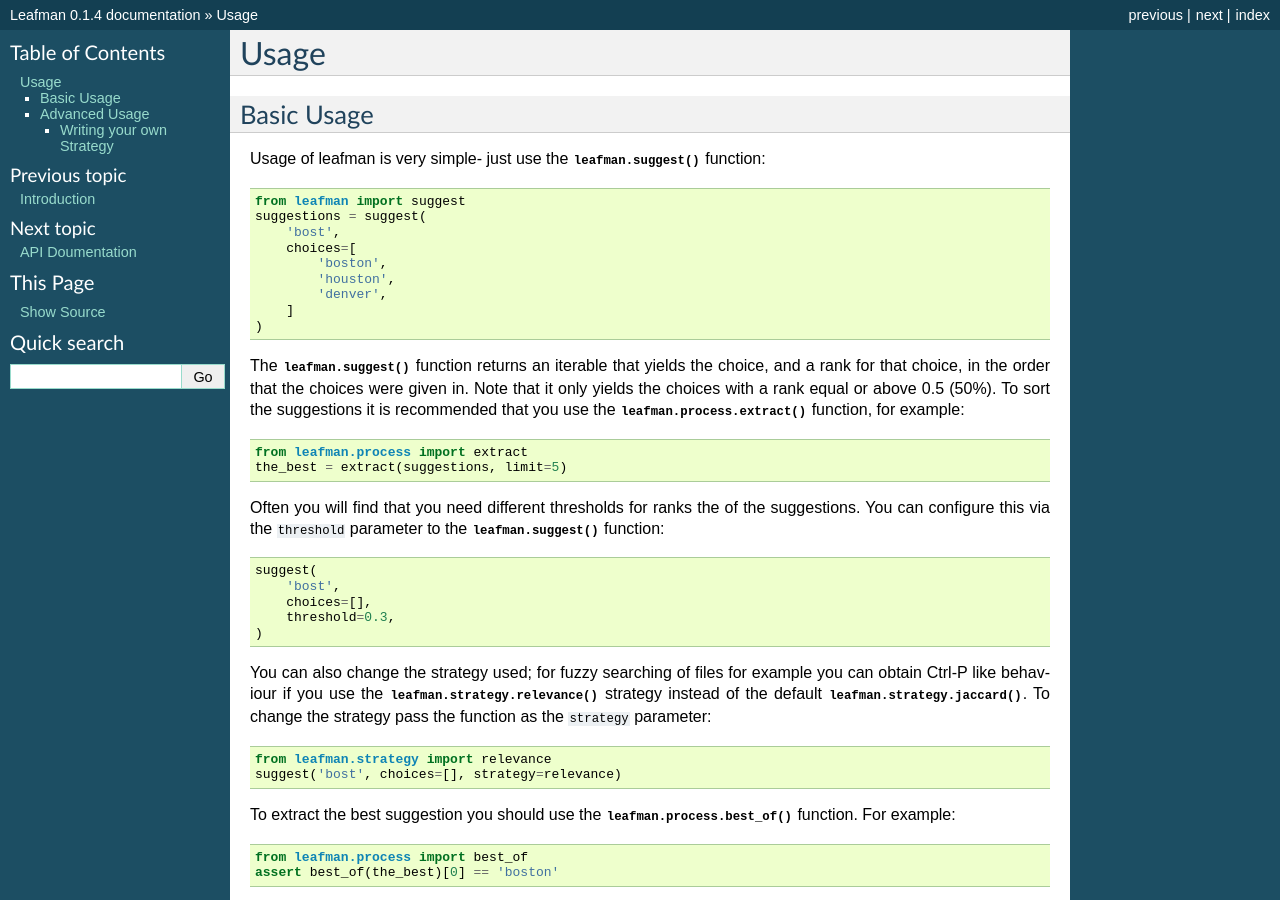
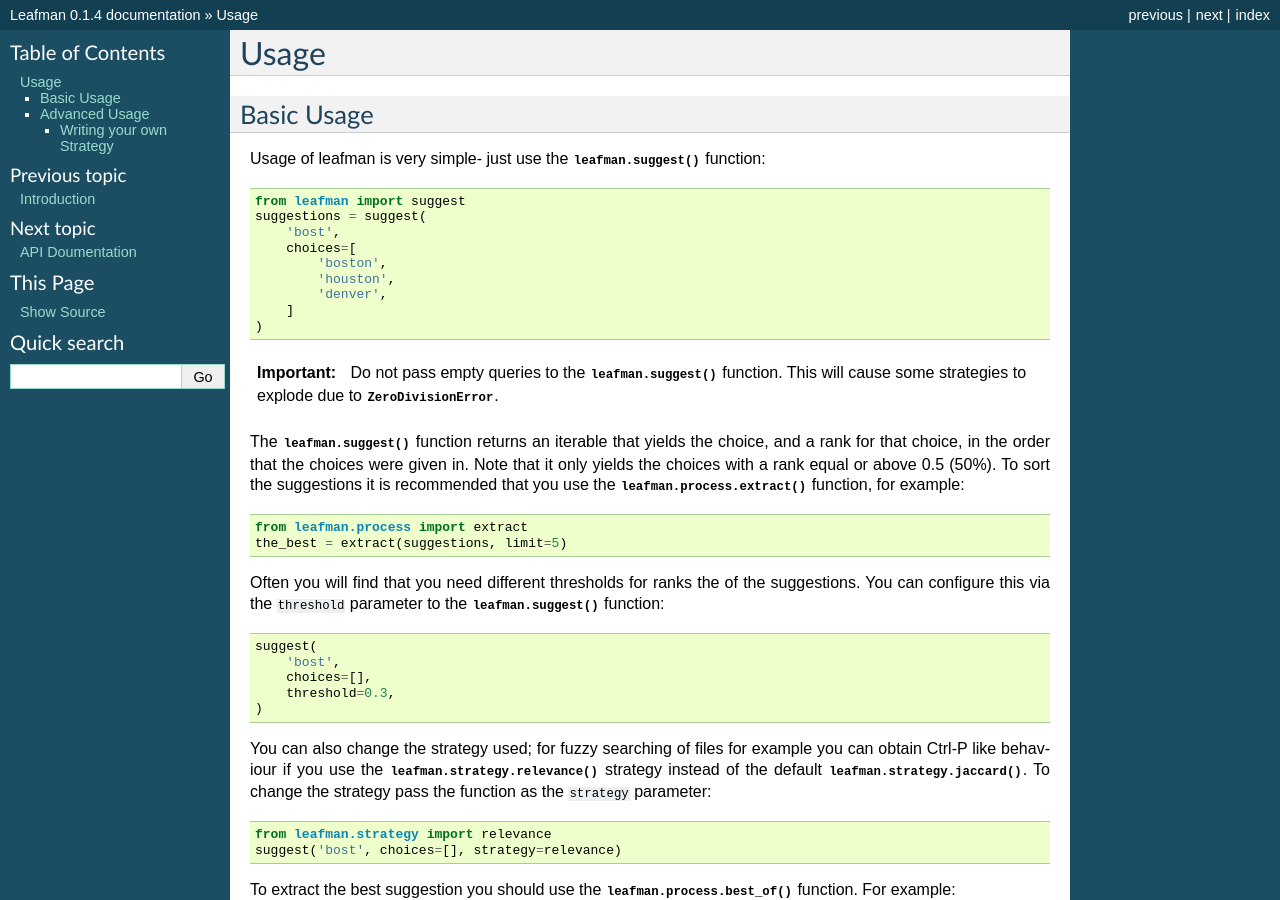
Before and after one commit to Cloudxtreme/leafman, a Sphinx documentation site: the page built from docs/usage.rst, in a window 1280 px wide and 900 px high. Built offline with Sphinx 7.4.7, drawn with Linux system fonts in a browser that asks for light colours.

Commit message:
update usage

```diff
--- a/docs/usage.rst
+++ b/docs/usage.rst
@@ -19,6 +19,13 @@ Usage of leafman is very simple- just use the
             'denver',
         ]
     )
+
+.. IMPORTANT::
+
+    Do not pass empty queries to the :func:`leafman.suggest`
+    function. This will cause some strategies
+    to explode due to :class:`ZeroDivisionError`.
+
 
 The :func:`leafman.suggest` function returns
 an iterable that yields the choice, and a rank
```
